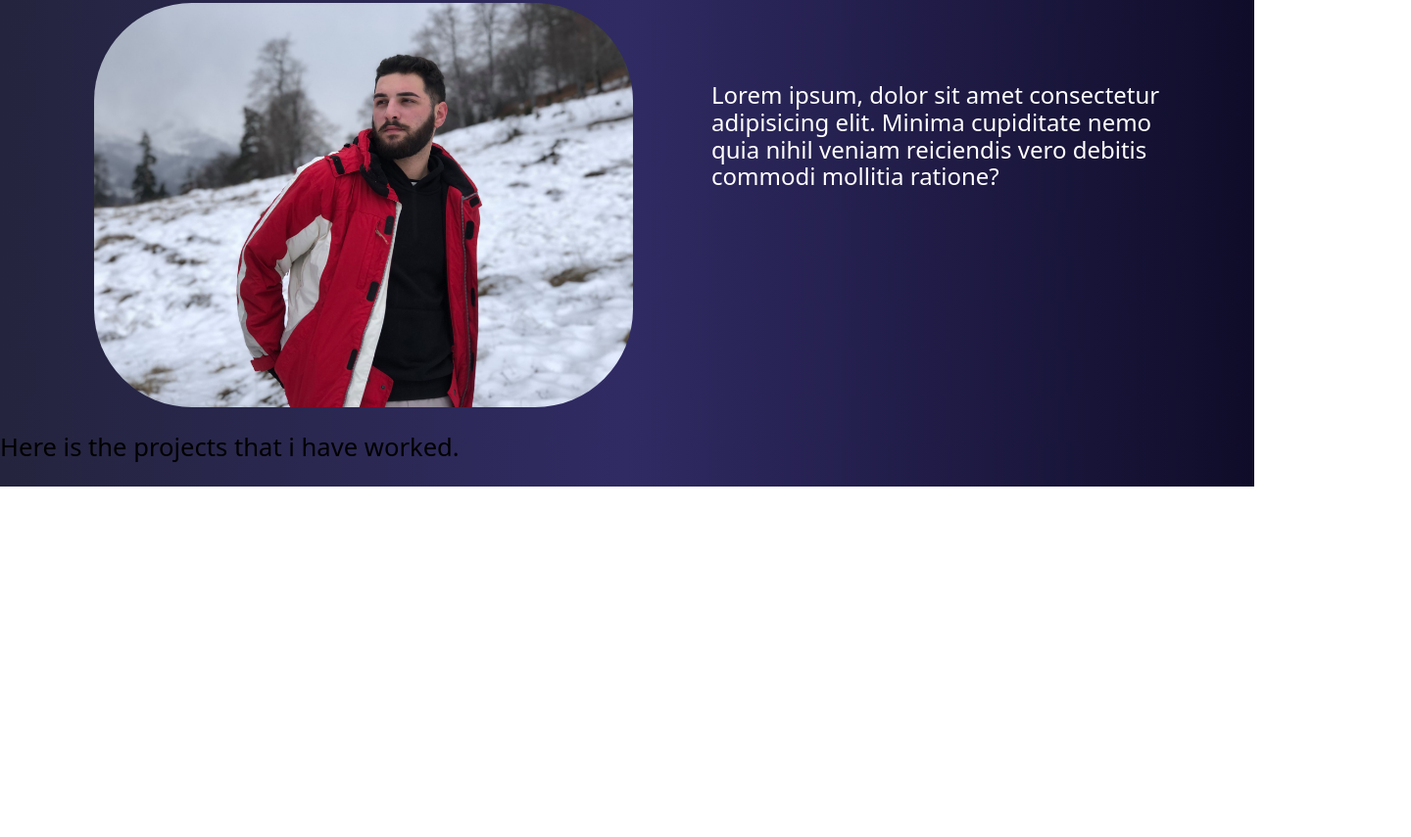
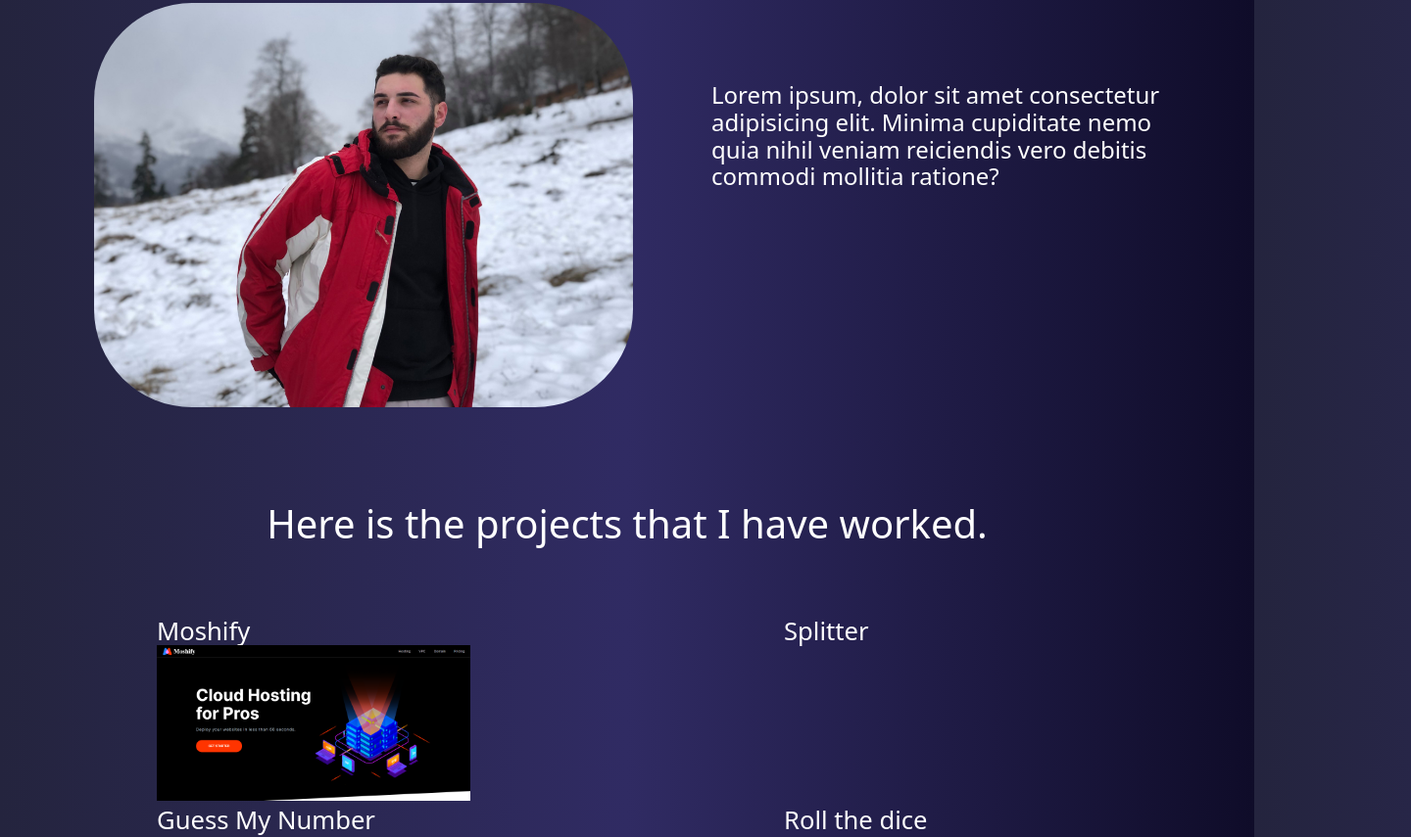
Before and after one commit to zurazautashvili/Portfolio-Website, a plain HTML site: page index.html in a window 1280 px wide. Shown: the part 736-1591 px from the top of the page at 98% size, 1440 px wide, since content can reach past the window. Before the commit the page ends 1233 px from the top, so only its background shows below. Drawn offline with Linux system fonts and the light colour scheme.

Commit message:
Added project list

```diff
--- a/index.html
+++ b/index.html
@@ -66,7 +66,16 @@
     </section>
     <section>
       <div class="work">
-        <p>Here is the projects that i have worked.</p>
+        <p>Here is the projects that I have worked.</p>
+      </div>
+      <div class="project-list">
+        <div class="project">
+          <span>Moshify</span>
+          <img class="screenshot" src="images/moshified-pic.PNG" alt="" />
+        </div>
+        <div class="project">Splitter</div>
+        <div class="project">Guess My Number</div>
+        <div class="project">Roll the dice</div>
       </div>
     </section>
     <script src="script.js"></script>
--- a/styles.css
+++ b/styles.css
@@ -232,3 +232,24 @@ a {
     margin-top: 5rem;
   }
 }
+
+.work {
+  margin-top: 6rem;
+  text-align: center;
+  color: white;
+  font-size: 2.5rem;
+}
+.project-list {
+  display: grid;
+  grid-template-columns: repeat(2, 1fr);
+  color: white;
+  position: relative;
+  left: 10rem;
+  top: 2rem;
+}
+.project {
+  width: 50%;
+}
+.screenshot {
+  width: 100%;
+}
```
Also changed, not shown: images/moshified-pic.PNG (added).
